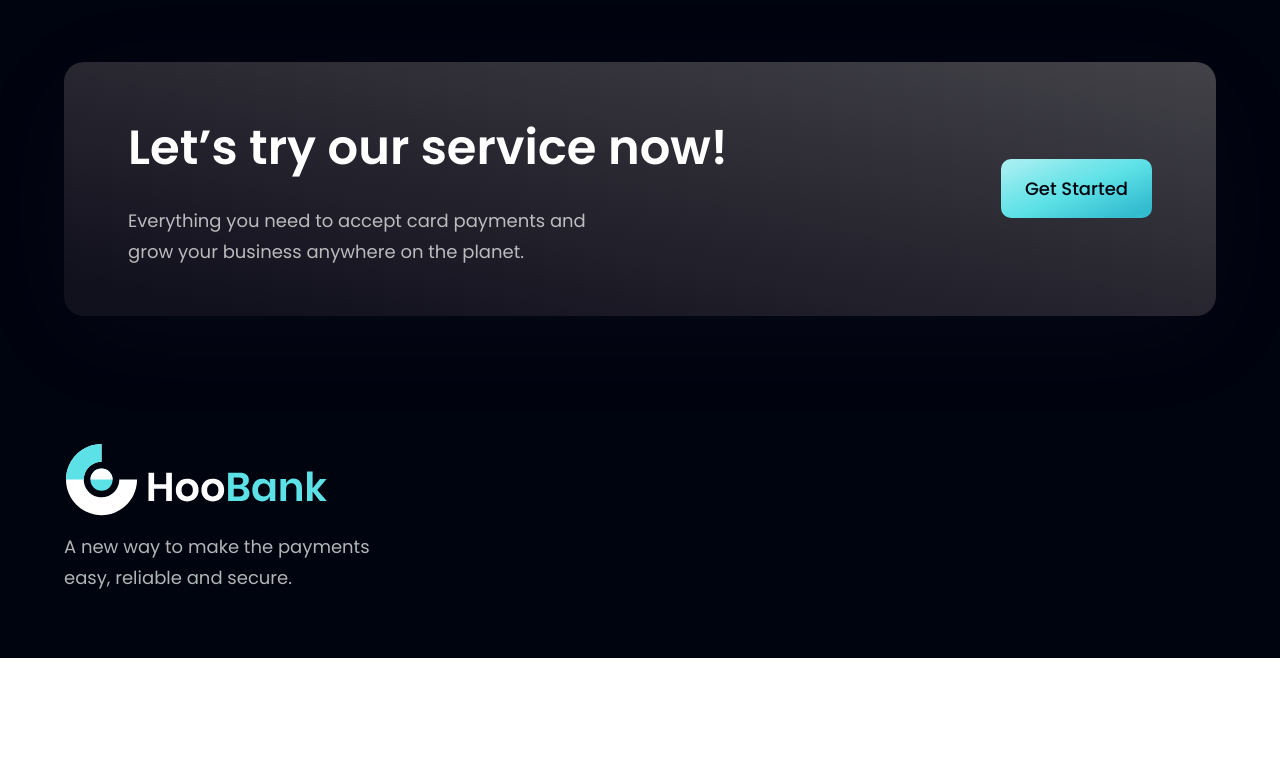
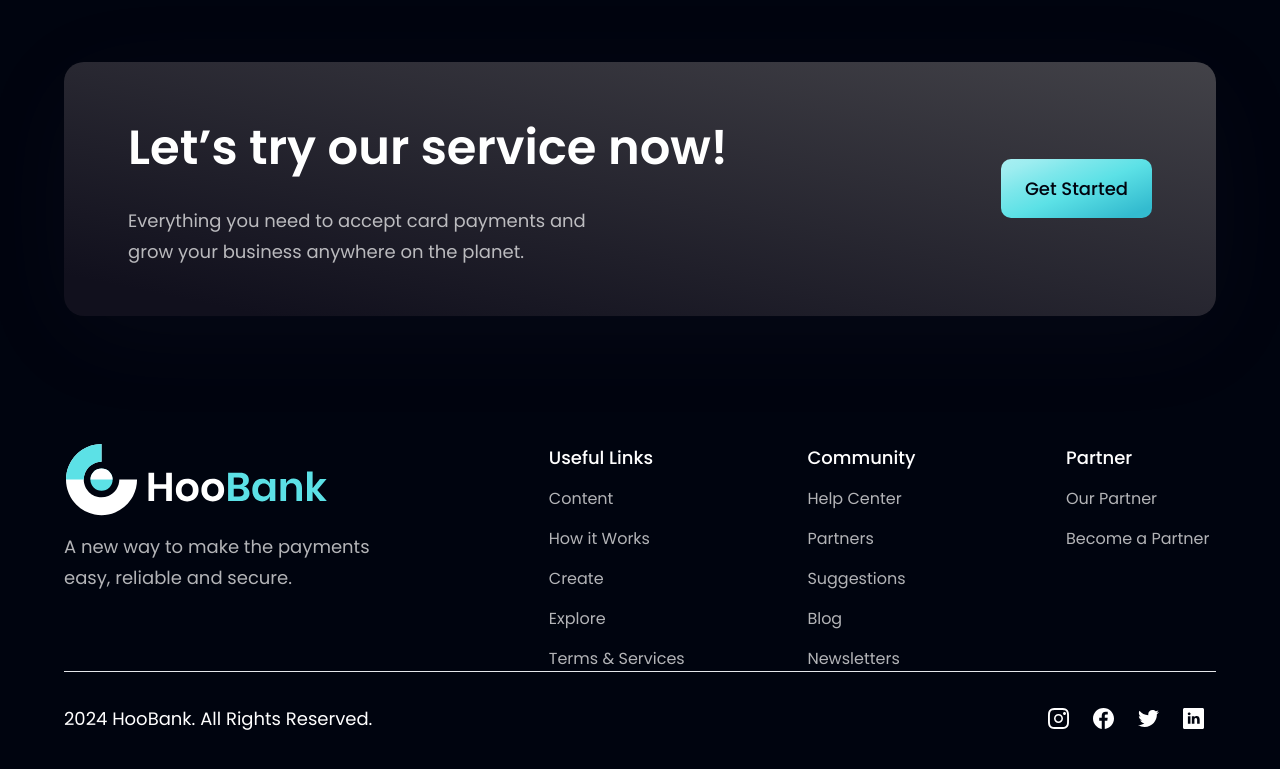
Before and after one commit to SuryanshShukla1002/bank-modern-application, a React (Vite) app: page / in a window 1280 px wide. Shown: the part 4078-4847 px from the top of the page. Before the commit the page ends 4736 px from the top, so only its background shows below. Built offline with nearby package versions, Linux system fonts and the light colour scheme.

Commit message:
SocialMedia Icons added

```diff
--- a/src/components/Footer.jsx
+++ b/src/components/Footer.jsx
@@ -10,6 +10,34 @@
         <img src={logo} alt="hook__bank" className='w-[266px] h-[72px] object-contain' />
         <p className={`${styles.paragraph} mt-4 max-w-[310px]`}>A new way to make the payments easy, reliable and secure.</p>
       </div>
+
+      <div className='flex-[1.5] w-full flex flex-row justify-between flex-wrap md:mt-0 mt-10'>
+        {footerLinks.map((footerlink) => (
+          <div key={footerlink.key} className='flex flex-col ss:my-0 my-4 min-w-[150px]'>
+            <h4 className='font-poppins font-medium text-[18px] text-white leading-[27px] '>
+              {footerlink.title}
+            </h4>
+            <ul className='list-none mt-4'>
+              {footerlink.links.map((link, index) => (
+                <li key={link.name} className={`font-poppins font-normal text-[16px] leading-[24px] text-dimWhite hover:text-secondary cursor-pointer ${index !== footerlink.links.length - 1 ? 'mb-4' : 'mb-0'}`}>
+                  {link.name}
+                </li>
+              ))}
+            </ul>
+          </div>
+        ))}
+
+      </div>
+    </div>
+
+    <div className='w-full flex justify-between items-center md:flex-row flex-col pt-6 border-t-[1px] border-t-[#3F345]'>
+      <p className='font-poppins font-normal text-[18px] text-white leading-[27px]'>2024 HooBank. All Rights Reserved.</p>
+      <div className='flex flex-row md:mt-0 mt-6'>
+        {socialMedia.map((social , index) => (
+          <img src={social.icon} alt={social.id} key={social.id} className={`w-[21px] h-[21px] object-contain cursor-pointer ${index !== socialMedia.length-1 ? 'm-3' : 'm-3' }`} />
+        ))}
+
+      </div>
     </div>
   </section>
 )
```
